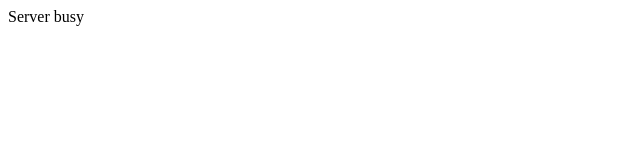
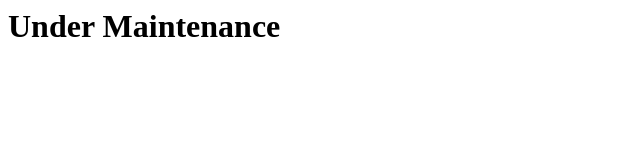
Before and after one commit to cription13/dil-art-adult-201, a plain HTML site: page index.html in a window 1280 px wide. Shown: the whole page, without its empty margins (0-640 px from the left). Drawn offline with Linux system fonts and the light colour scheme.

Commit message:
Update index.html

```diff
--- a/index.html
+++ b/index.html
@@ -2,5 +2,7 @@
   <head>
     <title>Server busy</title>
   </head>
-  <body>Server busy</body>
+  <body>
+    <h1>Under Maintenance</h1>
+  </body>
 </html>
```
